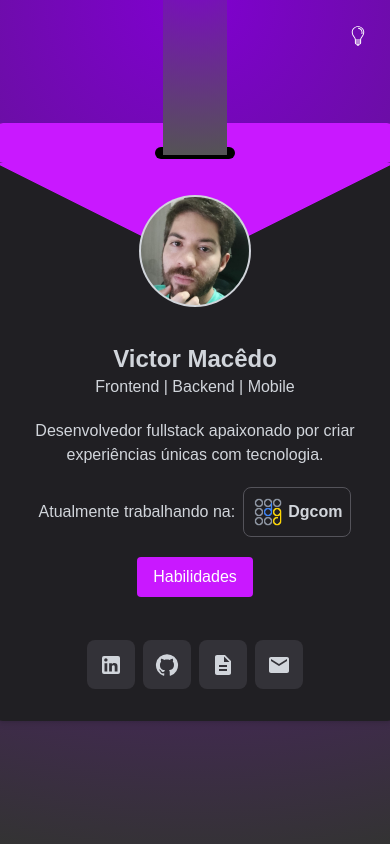
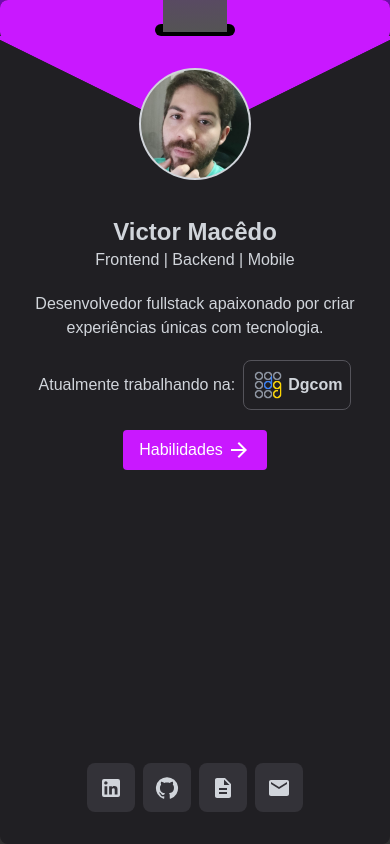
Before and after one commit to VictorMacedo13/portfolio, a Next.js app: page / in a window 390 px wide. Built offline with nearby package versions, Linux system fonts and the light colour scheme; what tailwind-clip-path would draw is missing.

Commit message:
adicionado responsividade mobile

```diff
--- a/src/app/layout.tsx
+++ b/src/app/layout.tsx
@@ -18,6 +18,10 @@ export const metadata: Metadata = {
     icon: "/favicon.ico",
   },
   description: "Software Engineer | Fullstack Developer",
+  robots: {
+    index: true,
+    follow: true,
+  },
 };
 
 export default function RootLayout({
--- a/src/app/page.tsx
+++ b/src/app/page.tsx
@@ -7,30 +7,30 @@ import avatar from "../assets/profile.jpeg";
 import { Social } from "@/components/social";
 import Image from "next/image";
 import { Stack } from "@/components/stack";
-import { ArrowBack } from "@mui/icons-material";
+import { ArrowBack, ArrowForward } from "@mui/icons-material";
 import { StackMinor } from "@/components/stackMinor";
 
 export default function Home() {
   const [flipped, setFlipped] = useState(false);
   return (
     <div className="flex justify-center">
-      <main className="min-h-screen w-full bg-radial-top flex flex-col justify-center items-center">
+      <main className="h-screen w-full bg-radial-top flex flex-col justify-center items-center overflow-hidden">
         <div className="absolute top-0 right-0 p-5">
           <FakeLight />
         </div>
 
-        <div className="relative w-[400px] h-[598px] [perspective:1000px] text-gray-300">
+        <div className="relative w-full h-full sm:w-[400px] sm:h-[598px] [perspective:1000px] text-gray-300 ">
           <div
             className={`relative w-full h-full transition-transform duration-700 [transform-style:preserve-3d] ${
               flipped ? "[transform:rotateY(180deg)]" : ""
             }`}
           >
             <div className="absolute w-full h-full bg-[#201F23] rounded-lg shadow-md flex flex-col items-center text-center [backface-visibility:hidden]">
-              <div className="h-48 w-16 bg-radial-bot absolute top-[-160px]"></div>
+              <div className="h-72 w-16 bg-radial-bot absolute top-[-256px]"></div>
               <div className="h-10 bg-[#c918ff] flex justify-center items-center pt-5 w-full rounded-lg">
                 <div className="w-20 h-3 rounded-lg bg-black"></div>
               </div>
-              <div className="triangle border-l-[200px] border-l-transparent border-t-[100px] border-t-[#c918ff] border-r-[200px] border-r-transparent w-6 h-10"></div>
+              <div className="triangle sm:border-l-[202px] border-l-[calc(100vw/2+8px)] mt-[-4px] border-l-transparent border-t-[100px] border-t-[#c918ff] sm:border-r-[202px] border-r-[calc(100vw/2+8px)] border-r-transparent w-6 h-10"></div>
 
               <div className="w-28 h-28 rounded-full mt-[-68px]  bg-gray-300 flex justify-center items-center transition-transform duration-300 hover:scale-150 z-0 ">
                 <Image
@@ -44,7 +44,7 @@ export default function Home() {
 
               <div className="pt-9 font-semibold text-2xl">Victor Macêdo</div>
               <div>Frontend | Backend | Mobile</div>
-              <div className="py-5 w-full flex items-center justify-start flex-col flex-1 ">
+              <div className="py-5 w-full flex items-center justify-start flex-col flex-1 px-5">
                 <div className="pb-0">
                   Desenvolvedor fullstack apaixonado por criar experiências
                   únicas com tecnologia.
@@ -69,9 +69,10 @@ export default function Home() {
                 </div>
                 <div
                   onClick={() => setFlipped(true)}
-                  className="px-4 py-2 bg-[#c918ff] text-white rounded hover:bg-[#b115e6] cursor-pointer transition-colors duration-300"
+                  className="px-4 py-2 bg-[#c918ff] flex gap-1 justify-center items-center text-white rounded hover:bg-[#b115e6] cursor-pointer transition-colors duration-300"
                 >
                   Habilidades
+                  <ArrowForward />
                   {/* <ArrowRight /> */}
                 </div>
               </div>
@@ -79,7 +80,7 @@ export default function Home() {
             </div>
 
             <div className="absolute w-full h-full bg-[#201F23] rounded-lg shadow-md flex flex-col items-center text-center  [backface-visibility:hidden] [transform:rotateY(180deg)]">
-              <div className="h-48 w-16 bg-radial-bot absolute top-[-160px]"></div>
+              <div className="h-72 w-16 bg-radial-bot absolute top-[-256px]"></div>
               <div className="h-10 bg-[#c918ff] flex justify-center items-center pt-5 w-full rounded-lg">
                 <div className="w-20 h-3 rounded-lg bg-black"></div>
               </div>
@@ -122,7 +123,7 @@ export default function Home() {
                 ></StackMinor>
                 <StackMinor name="redux" src="/redux.svg"></StackMinor>
 
-                <div className="w-full flex pt-8  justify-center items-center flex-col">
+                <div className="w-full flex py-4  justify-center items-center flex-col">
                   <button
                     onClick={() => setFlipped(false)}
                     className="px-4 py-2  bg-[#c918ff] gap-1 flex justify-center items-center text-white rounded hover:bg-[#b115e6] cursor-pointer transition-colors duration-300 h-fit"
--- a/src/components/social.tsx
+++ b/src/components/social.tsx
@@ -1,8 +1,9 @@
 import { Description, Email, GitHub, LinkedIn } from "@mui/icons-material";
+import { Tooltip } from "@mui/material";
 import React from "react";
 
 export const Social = () => {
-  const cvLink = "/cv.pdf";
+  const cvLink = "/curriculo.pdf";
   const email = "victor.macedo110697@gmail.com";
   const assunto = "Assunto do e-mail";
   const corpo = "Olá, estou entrando em contato através do portfólio.";
@@ -13,6 +14,7 @@ export const Social = () => {
   return (
     <div>
       <div className="flex w-full justify-center gap-2 pb-8 items-end">
+        <Tooltip title="LinkedIn" arrow placement="top">
           <div
             className="p-3 bg-[#333238] rounded-lg text-gray-300 hover:bg-[#38373d] hover:text-white cursor-pointer"
             onClick={() =>
@@ -24,6 +26,8 @@ export const Social = () => {
           >
             <LinkedIn />
           </div>
+        </Tooltip>
+        <Tooltip title="Github" arrow placement="top">
           <div
             className="p-3 bg-[#333238] rounded-lg text-gray-300 hover:bg-[#38373d] hover:text-white cursor-pointer"
             onClick={() =>
@@ -32,16 +36,21 @@ export const Social = () => {
           >
             <GitHub />
           </div>
+        </Tooltip>
+        <Tooltip title="Currículo" arrow placement="top">
           <a href={cvLink} download>
             <div className="p-3 bg-[#333238] rounded-lg text-gray-300 hover:bg-[#38373d] hover:text-white cursor-pointer">
               <Description />
             </div>
           </a>
+        </Tooltip>
+        <Tooltip title="E-mail" arrow placement="top">
           <a href={mailtoLink}>
             <div className="p-3 bg-[#333238] rounded-lg text-gray-300 hover:bg-[#38373d] hover:text-white cursor-pointer">
               <Email />
             </div>
           </a>
+        </Tooltip>
       </div>
     </div>
   );
--- a/tailwind.config.ts
+++ b/tailwind.config.ts
@@ -32,6 +32,9 @@ export default {
       backgroundImage: {
         "radial-top": "radial-gradient(circle at top, #8000D0 ,  #333 )",
         "radial-bot": "radial-gradient(circle at top, #8000D0 ,  #545454 )",
+        "gradient-1":
+          "linear-gradient(90deg, rgba(255,0,142,1) 0%, rgba(255,205,30,1) 100%)",
+        "gradient-2": "linear-gradient(161.24deg, #8000D0 , #545454)",
         polygon: "clip-path: polygon(0 0, 100% 0, 100% 60%, 0 60%);",
       },
     },
```
Also changed, not shown: 1 other file (tests, documents, lock files or other folders). Lines whose indentation alone changed are shown as unchanged.
